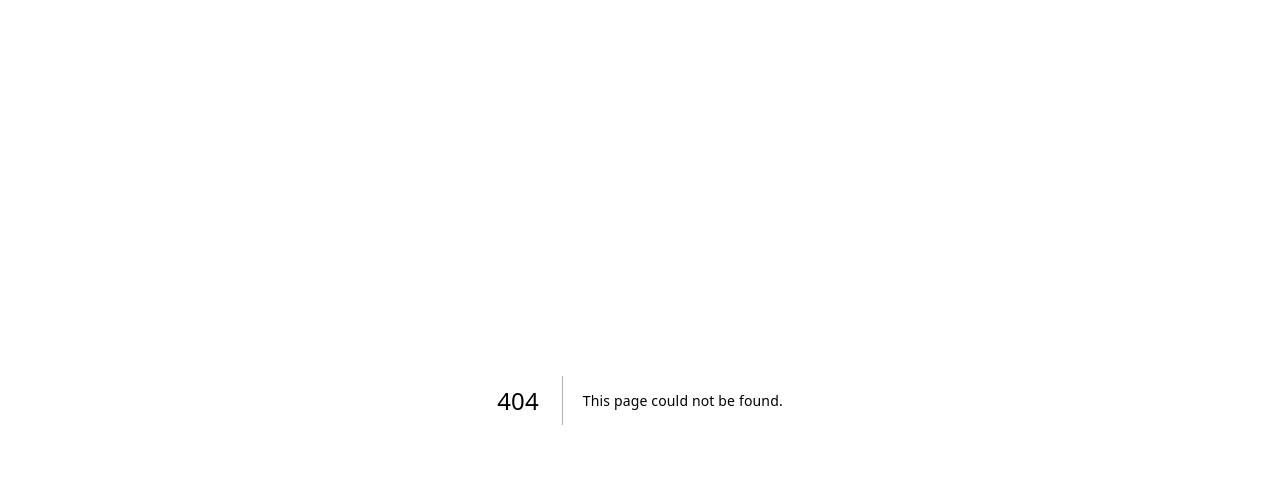
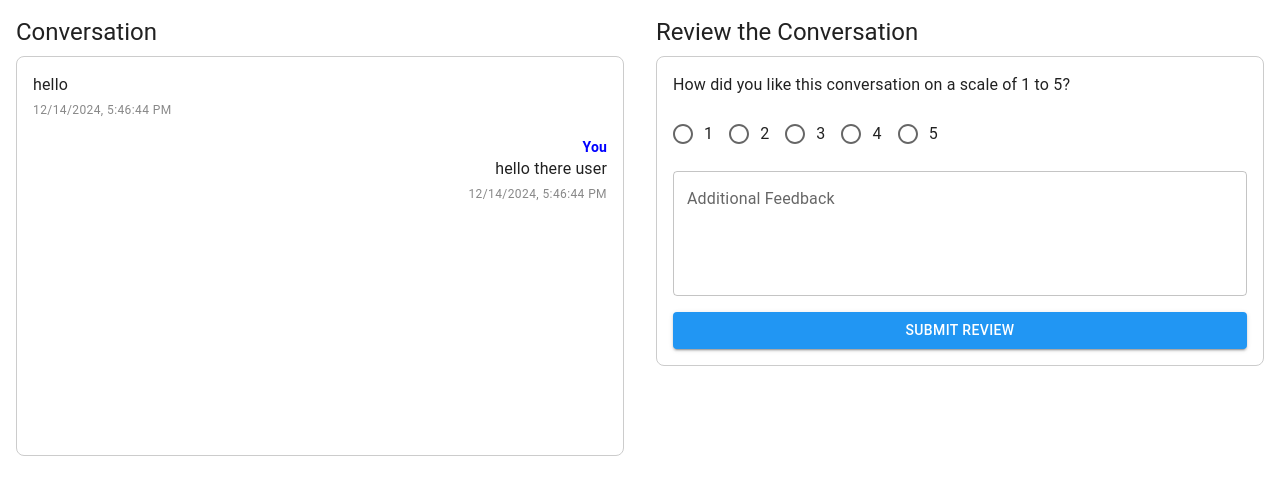
Before and after one commit to kingbeebop/shower, a Next.js app: page /review in a window 1280 px wide. Before the commit this address had no page. Shown: the top 494 px of the page. Built offline with nearby package versions, Linux system fonts and the light colour scheme; what @mui/material-nextjs would draw is missing.

Commit message:
review page

```diff
--- /dev/null
+++ b/app/review/page.tsx
@@ -0,0 +1,158 @@
+'use client'
+
+import React, { use, useEffect, useState } from 'react';
+import { AppDispatch } from '../../redux/store';
+import { RootState } from '../../redux/store';
+import { useDispatch, useSelector } from 'react-redux';
+import { addMessage } from '@/redux/slices/conversationSlice';
+import {
+  Box,
+  Grid,
+  Typography,
+  TextField,
+  Button,
+  RadioGroup,
+  FormControlLabel,
+  Radio,
+} from '@mui/material';
+import { setConversationSetup } from '@/redux/slices/conversationSlice';
+
+export default function Review() {
+  const dispatch = useDispatch() as AppDispatch;
+  const conversation = useSelector((state: RootState) => state.conversation);
+
+  const [reviewData, setReviewData] = useState({
+    rating: '',
+    feedback: '',
+  });
+
+  const handleChange = (event: React.ChangeEvent<HTMLInputElement>) => {
+    const { name, value } = event.target;
+    setReviewData({
+      ...reviewData,
+      [name]: value,
+    });
+  };
+
+  const handleSubmit = () => {
+    console.log('Review Data:', reviewData);
+    // Handle review submission logic here, such as sending data to an API or updating the Redux state
+  };
+
+  useEffect(()=> {
+    dispatch(addMessage(
+        {
+        text: "hello",
+        sender: "persona"
+    }
+    ))
+    dispatch(addMessage(
+        {
+        text: "hello there user",
+        sender: "user"
+    }
+    ))
+  }, [])
+
+  return (
+    <Box sx={{ padding: 2 }}>
+      <Grid container spacing={4}>
+        {/* Conversation Display */}
+        <Grid item xs={12} md={6}>
+          <Typography variant="h5" gutterBottom>
+            Conversation
+          </Typography>
+          <Box
+            sx={{
+              border: '1px solid #ccc',
+              borderRadius: '8px',
+              padding: 2,
+              height: '400px',
+              overflowY: 'auto',
+            }}
+          >
+            {conversation.messages.length > 0 ? (
+              conversation.messages.map((message) => (
+                <Box
+                  key={message.id}
+                  sx={{
+                    marginBottom: 2,
+                    textAlign: message.sender === 'user' ? 'right' : 'left',
+                  }}
+                >
+                  <Typography
+                    variant="body2"
+                    sx={{
+                      fontWeight: 'bold',
+                      color: message.sender === 'user' ? 'blue' : 'green',
+                    }}
+                  >
+                    {message.sender === 'user' ? 'You' : conversation.currentPersona}
+                  </Typography>
+                  <Typography variant="body1">{message.text}</Typography>
+                  <Typography variant="caption" sx={{ color: '#888' }}>
+                    {new Date(message.timestamp).toLocaleString()}
+                  </Typography>
+                </Box>
+              ))
+            ) : (
+              <Typography>No conversation messages available.</Typography>
+            )}
+          </Box>
+        </Grid>
+
+        {/* Review Form */}
+        <Grid item xs={12} md={6}>
+          <Typography variant="h5" gutterBottom>
+            Review the Conversation
+          </Typography>
+          <Box
+            component="form"
+            sx={{
+              display: 'flex',
+              flexDirection: 'column',
+              gap: 2,
+              padding: 2,
+              border: '1px solid #ccc',
+              borderRadius: '8px',
+            }}
+          >
+            {/* Rating Question */}
+            <Typography variant="body1">How did you like this conversation on a scale of 1 to 5?</Typography>
+            <RadioGroup
+              name="rating"
+              value={reviewData.rating}
+              onChange={handleChange}
+              row
+            >
+              {[1, 2, 3, 4, 5].map((value) => (
+                <FormControlLabel
+                  key={value}
+                  value={value.toString()}
+                  control={<Radio />}
+                  label={value.toString()}
+                />
+              ))}
+            </RadioGroup>
+
+            {/* Feedback Question */}
+            <TextField
+              name="feedback"
+              label="Additional Feedback"
+              multiline
+              rows={4}
+              value={reviewData.feedback}
+              onChange={handleChange}
+              fullWidth
+            />
+
+            {/* Submit Button */}
+            <Button variant="contained" color="primary" onClick={handleSubmit}>
+              Submit Review
+            </Button>
+          </Box>
+        </Grid>
+      </Grid>
+    </Box>
+  );
+}
--- a/app/setup/page.tsx
+++ b/app/setup/page.tsx
@@ -6,6 +6,8 @@ import { useDispatch, useSelector } from 'react-redux';
 import { setConversationSetup } from '../../redux/slices/conversationSlice';
 import { useState } from 'react';
 import { useRouter } from 'next/navigation';
+import { AppDispatch } from '../../redux/store'
+import { RootState } from '../../redux/store';
 
 const personas = [
   'Boss',
@@ -26,8 +28,11 @@ const scenarios = [
 ];
 
 export default function Setup() {
-  const dispatch = useDispatch();
+  const dispatch = useDispatch() as AppDispatch
   const router = useRouter();
+  const personas  = useSelector((state: RootState) => state.persona.personas )
+  const [newPersonaModal, setNewPersonaModal] = useState(false)
+  const [newScenarioModal, setNewScenarioModal] = useState(false)
 
   const [formState, setFormState] = useState({
     persona: '',
@@ -84,6 +89,11 @@ export default function Setup() {
                 onChange={handleChange('persona')}
                 label="Select Persona"
               >
+                <MenuItem
+                  onClick={() => setNewPersonaModal(true)}
+                >
+                  + New Persona
+                </MenuItem>
                 {personas.map((persona) => (
                   <MenuItem key={persona} value={persona}>
                     {persona}
@@ -102,6 +112,9 @@ export default function Setup() {
                 onChange={handleChange('scenario')}
                 label="Select Scenario"
               >
+                <MenuItem onClick={() => setNewScenarioModal(true)}>
+                  + New Menu Item
+                </MenuItem>
                 {scenarios.map((scenario) => (
                   <MenuItem key={scenario} value={scenario}>
                     {scenario}
```
